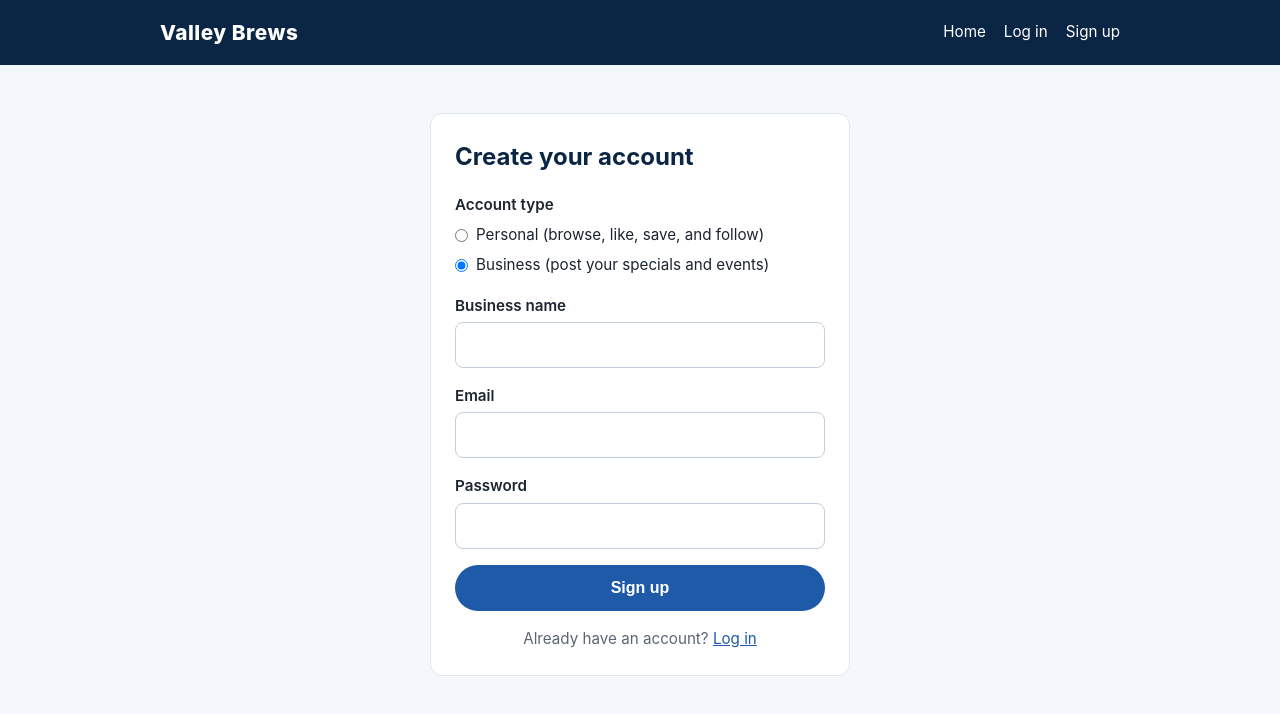
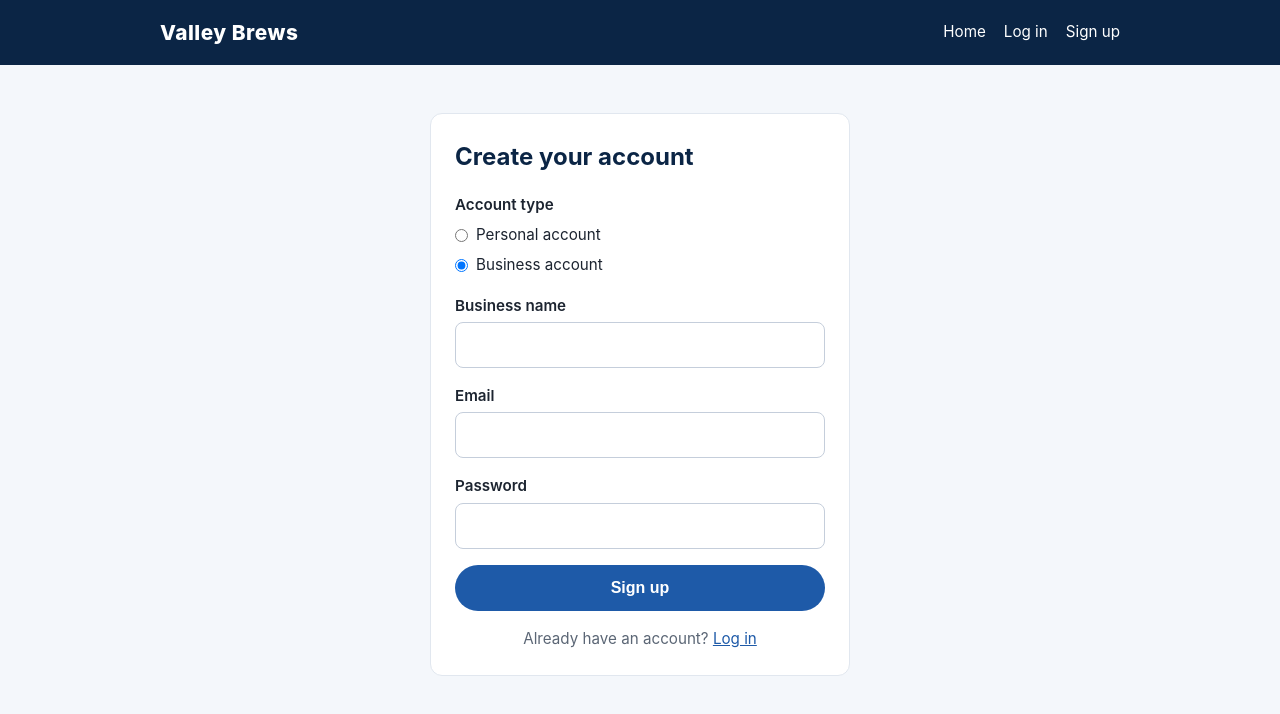
Before and after one commit to vindilieto/Valley-Brews, a Next.js app: page /signup in a window 1280 px wide. Shown: the top 714 px of the page. Built offline with nearby package versions, Linux system fonts and the light colour scheme; no server answers.

Commit message:
Simplify sign-up choices to Personal account and Business account

```diff
--- a/app/components/AuthForm.js
+++ b/app/components/AuthForm.js
@@ -24,7 +24,7 @@ export default function AuthForm({ mode, startingRole = "business" }) {
               checked={role === "customer"}
               onChange={() => setRole("customer")}
             />
-            Personal (browse, like, save, and follow)
+            Personal account
           </label>
           <label>
             <input
@@ -34,7 +34,7 @@ export default function AuthForm({ mode, startingRole = "business" }) {
               checked={role === "business"}
               onChange={() => setRole("business")}
             />
-            Business (post your specials and events)
+            Business account
           </label>
         </fieldset>
       )}
--- a/app/page.js
+++ b/app/page.js
@@ -42,7 +42,7 @@ export default function Home() {
             </div>
             <div className="card">
               <div className="step">2</div>
-              <h3>Students and visitors browse</h3>
+              <h3>Locals, students, and visitors browse</h3>
               <p>
                 Everyone sees one free weekly feed. Like posts, save the ones you want to go to, and follow
                 your favorite spots for a feed made for you.
```
